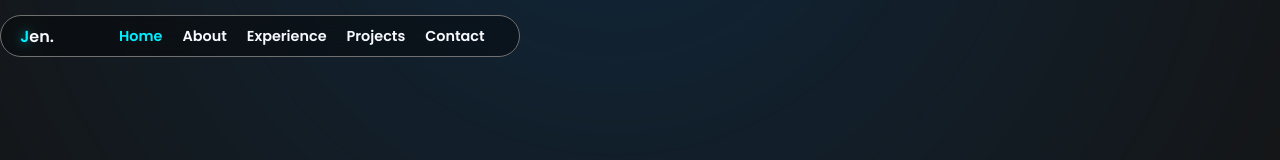
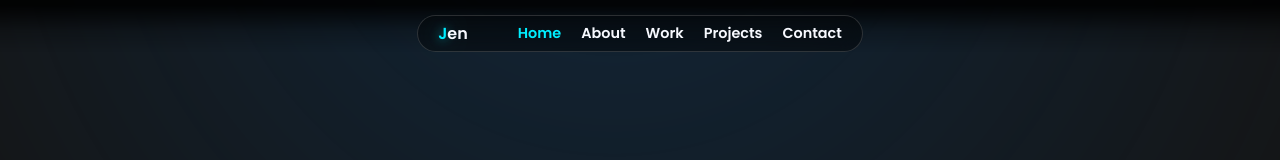
Before and after one commit to athaljen/portfolio, a Next.js app: page / in a window 1280 px wide. Shown: the top 160 px of the page. Built offline with nearby package versions, Linux system fonts and the light colour scheme.

Commit message:
update header

```diff
--- a/pages/_app.tsx
+++ b/pages/_app.tsx
@@ -6,6 +6,7 @@ import '@/styles/contact.css'
 import '@/styles/experience.css'
 import '@/styles/projects.css'
 import '@/styles/about.css'
+import '@/styles/header.css'
 // import "@/styles/resume.css";
 
 export default function App({ Component, pageProps }: AppProps) {
--- a/pages/index.tsx
+++ b/pages/index.tsx
@@ -13,14 +13,29 @@ export default function App() {
   function toggleMenu(event: React.MouseEvent<HTMLDivElement>) {
     const menuIcon = event.currentTarget
     menuIcon.classList.toggle('active')
-    const nav = document.getElementById('nav-menu')
-    nav?.classList.toggle('show')
+
+    const navLinks = document.querySelectorAll('.nav-dropdown-a')
+    navLinks.forEach((link) => {
+      link.classList.toggle('show')
+    })
   }
 
   useEffect(() => {
     const sections = document.querySelectorAll('section')
-    const headerLinks = document.querySelectorAll('header nav .nav-links')
-    const dropdownLinks = document.querySelectorAll('.nav-dropdown .nav-links')
+    const headerLinks = document.querySelectorAll('.nav-links')
+    const dropdownLinks = document.querySelectorAll('.nav-dropdown-a')
+
+    function hideDropdownLinks() {
+      const menuIcon = document.querySelector('.menu-icon')
+      const nav = document.getElementById('nav-menu')
+
+      menuIcon?.classList.remove('active')
+      nav?.classList.remove('show')
+
+      dropdownLinks.forEach((link) => {
+        link.classList.remove('show')
+      })
+    }
 
     const observer = new IntersectionObserver(
       (entries) => {
@@ -55,12 +70,7 @@ export default function App() {
     sections.forEach((section) => observer.observe(section))
 
     dropdownLinks.forEach((link) => {
-      const menuIcon = document.querySelector('.menu-icon')
-      link.addEventListener('click', () => {
-        const nav = document.getElementById('nav-menu')
-        nav?.classList.remove('show')
-        menuIcon?.classList?.remove('active')
-      })
+      link.addEventListener('click', hideDropdownLinks)
     })
 
     return () => {
@@ -83,8 +93,9 @@ export default function App() {
         <link rel="icon" href="/favicon.ico" />
       </Head>
       <header>
+        <div className="header-container">
           <Link className="logo" href="/">
-          <span>J</span>en.
+            <span>J</span>en
           </Link>
           <nav>
             <a className="nav-links" href="#home">
@@ -94,7 +105,7 @@ export default function App() {
               About
             </a>
             <a className="nav-links" href="#experience">
-            Experience
+              Work
             </a>
             <a className="nav-links" href="#projects">
               Projects
@@ -108,21 +119,22 @@ export default function App() {
             <span></span>
             <span></span>
           </div>
+        </div>
       </header>
       <div className="nav-dropdown" id="nav-menu">
-        <a className="nav-links" href="#home">
+        <a className="nav-links nav-dropdown-a nd-a5" href="#home">
           Home
         </a>
-        <a className="nav-links" href="#about">
+        <a className="nav-links nav-dropdown-a nd-a3" href="#about">
           About
         </a>
-        <a className="nav-links" href="#experience">
-          Experience
+        <a className="nav-links nav-dropdown-a nd-a1" href="#experience">
+          Work
         </a>
-        <a className="nav-links" href="#projects">
+        <a className="nav-links nav-dropdown-a nd-a2" href="#projects">
           Projects
         </a>
-        <a className="nav-links" href="#contact">
+        <a className="nav-links nav-dropdown-a nd-a4" href="#contact">
           Contact
         </a>
       </div>
--- a/styles/globals.css
+++ b/styles/globals.css
@@ -29,148 +29,12 @@ body {
 body::-webkit-scrollbar {
   display: none;
 }
-header {
-  display: flex;
-  position: fixed;
-  align-items: center;
-  min-height: 40px;
-  height: 40px;
-  min-width: 110px;
-  top: 15px;
-  border-radius: 50px;
-  padding: 0px 1.2rem;
-  place-self: center;
-  z-index: 10000;
-  gap: 50px;
-  justify-content: space-between;
-  background-color: rgba(0, 0, 0, 0.39);
-  backdrop-filter: blur(12.5px);
-  -webkit-backdrop-filter: blur(12.5px);
-  border: 1px solid #707070;
-}
-nav {
-  padding: 15px;
-  gap: 20px;
-  display: flex;
-}
 .no-scroll {
   overflow: hidden;
 }
 .no-scrollbar {
   scrollbar-width: none; /* Firefox */
   -ms-overflow-style: none; /* Internet Explorer 10+ */
-}
-.logo {
-  all: unset;
-  align-self: center;
-  font-weight: 600;
-  cursor: pointer;
-  font-size: 1rem;
-}
-.logo span {
-  color: var(--primary);
-  text-shadow: var(--glow);
-}
-.nav-links {
-  cursor: pointer;
-  text-decoration: none;
-  font-weight: 600;
-  color: var(--text);
-  transition: 0.3s;
-  font-size: 0.9rem;
-}
-.nav-links:hover {
-  color: var(--primary);
-  text-shadow: var(--glow);
-}
-.nav-links.active {
-  color: var(--primary);
-}
-.menu-icon {
-  width: 20px;
-  height: 15px;
-  display: flex;
-  flex-direction: column;
-  justify-content: space-between;
-  cursor: pointer;
-  align-self: center;
-  display: none;
-}
-
-.menu-icon span {
-  display: block;
-  width: 100%;
-  height: 2px;
-  background-color: var(--text);
-  border-radius: 3px;
-  transition:
-    transform 0.3s ease,
-    opacity 0.3s ease;
-}
-
-.menu-icon.active span:nth-child(1) {
-  transform: translateY(6.5px) rotate(45deg);
-}
-
-.menu-icon.active span:nth-child(2) {
-  opacity: 0;
-}
-
-.menu-icon.active span:nth-child(3) {
-  transform: translateY(-6.5px) rotate(-45deg);
-}
-
-@media (max-width: 768px) {
-  .nav-dropdown {
-    display: flex;
-    position: fixed;
-    top: 55px;
-    place-self: center;
-    padding: 1rem 1.5rem;
-    transform: translateY(-100%);
-    opacity: 0;
-    visibility: hidden;
-    gap: 10px;
-    background-color: rgba(0, 0, 0, 0.121);
-    backdrop-filter: blur(12.5px);
-    -webkit-backdrop-filter: blur(12.5px);
-    border: 0px solid #707070;
-    border-bottom-width: 0.8px;
-    border-radius: 0px 0px 15px 15px;
-    z-index: 999;
-    transform: translateY(-100%);
-    transition:
-      transform 0.3s ease,
-      opacity 0.3s ease;
-  }
-
-  .nav-dropdown.show {
-    transform: translateY(0);
-    opacity: 1;
-    visibility: visible;
-    top: 55px;
-    display: flex;
-  }
-
-  .nav-dropdown a {
-    padding: 5px 0;
-    width: 100%;
-  }
-
-  .menu-icon {
-    display: flex;
-  }
-  nav {
-    display: none;
-  }
-}
-@media (min-width: 768px) {
-  .nav-dropdown {
-    display: none;
-  }
-  .menu-icon {
-    display: none;
-  }
 }
 
 /* section and main styles */
@@ -191,7 +55,6 @@ main {
   text-align: center;
   margin-bottom: 2rem;
 }
-
 .safe-container {
   max-width: 1200px;
   margin: 0 auto;
--- /dev/null
+++ b/styles/header.css
@@ -0,0 +1,162 @@
+header {
+  display: flex;
+  justify-content: center;
+  width: 100%;
+  background: linear-gradient(
+    rgba(0, 0, 0, 0.88) 10%,
+    rgba(0, 0, 0, 0.22) 60%,
+    rgba(0, 0, 0, 0) 100%
+  );
+  position: fixed;
+  top: 0;
+  z-index: 10000;
+}
+.header-container {
+  display: flex;
+  align-items: center;
+  min-height: 35px;
+  height: 35px;
+  margin-top: 15px;
+  z-index: 10002;
+  border-radius: 50px;
+  padding: 0px 20px;
+  place-self: center;
+  gap: 50px;
+  justify-content: space-between;
+  background-color: rgba(0, 0, 0, 0.39);
+  backdrop-filter: blur(12.5px);
+  -webkit-backdrop-filter: blur(12.5px);
+  border: 1px solid #95959545;
+}
+nav {
+  gap: 20px;
+  display: flex;
+}
+.logo {
+  all: unset;
+  align-self: center;
+  font-weight: 600;
+  cursor: pointer;
+  font-size: 1rem;
+}
+.logo span {
+  color: var(--primary);
+  text-shadow: var(--glow);
+}
+.nav-links {
+  cursor: pointer;
+  text-decoration: none;
+  font-weight: 600;
+  color: var(--text);
+  transition: 0.3s;
+  font-size: 0.9rem;
+}
+.nav-links:hover {
+  color: var(--primary);
+  text-shadow: var(--glow);
+}
+.nav-links.active {
+  color: var(--primary);
+}
+.menu-icon {
+  width: 20px;
+  height: 15px;
+  display: flex;
+  flex-direction: column;
+  justify-content: space-between;
+  cursor: pointer;
+  align-self: center;
+  display: none;
+}
+.menu-icon span {
+  display: block;
+  width: 100%;
+  height: 2px;
+  background-color: var(--text);
+  border-radius: 3px;
+  transition: all 0.3s ease;
+}
+.menu-icon.active span:nth-child(1) {
+  transform: translateY(6.5px) rotate(45deg);
+}
+.menu-icon.active span:nth-child(2) {
+  opacity: 0;
+}
+.menu-icon.active span:nth-child(3) {
+  transform: translateY(-6.5px) rotate(-45deg);
+}
+@media (max-width: 768px) {
+  .header-container {
+    gap: 20px;
+  }
+  .menu-icon {
+    display: flex;
+  }
+  nav {
+    display: none;
+  }
+  .nav-dropdown {
+    position: fixed;
+    top: 40px;
+    place-self: center;
+    z-index: 10001;
+    width: 100px;
+    height: 20px;
+  }
+  .nav-dropdown-a {
+    position: absolute;
+    top: 0;
+    left: 0;
+
+    font-size: 0.8rem !important;
+
+    background-color: rgba(0, 0, 0, 0.43);
+    backdrop-filter: blur(12.5px);
+    -webkit-backdrop-filter: blur(18.5px);
+    border: 1px solid #95959545;
+
+    width: 100px;
+    height: 22px;
+    border-radius: 50px;
+    display: flex;
+    align-items: center;
+    justify-content: center;
+
+    transform-origin: center;
+    opacity: 0;
+    transform: translateY(0) translateX(0);
+    transition: all 0.3s ease;
+  }
+  .nd-a1.show {
+    transform: translateY(55px);
+    opacity: 1;
+  }
+  .nd-a2.show {
+    transform: translate(85px, 25px);
+    opacity: 1;
+    transition-delay: 0.1s;
+  }
+  .nd-a3.show {
+    transform: translate(-85px, 25px);
+    opacity: 1;
+    transition-delay: 0.1s;
+  }
+  .nd-a4.show {
+    transform: translate(130px, -15px);
+    opacity: 1;
+    transition-delay: 0.2s;
+  }
+  .nd-a5.show {
+    transform: translate(-130px, -15px);
+    opacity: 1;
+    transition-delay: 0.2s;
+  }
+}
+@media (min-width: 768px) {
+  .nav-dropdown {
+    display: none;
+  }
+  .menu-icon {
+    display: none;
+  }
+}
```
Lines whose indentation alone changed are shown as unchanged.
